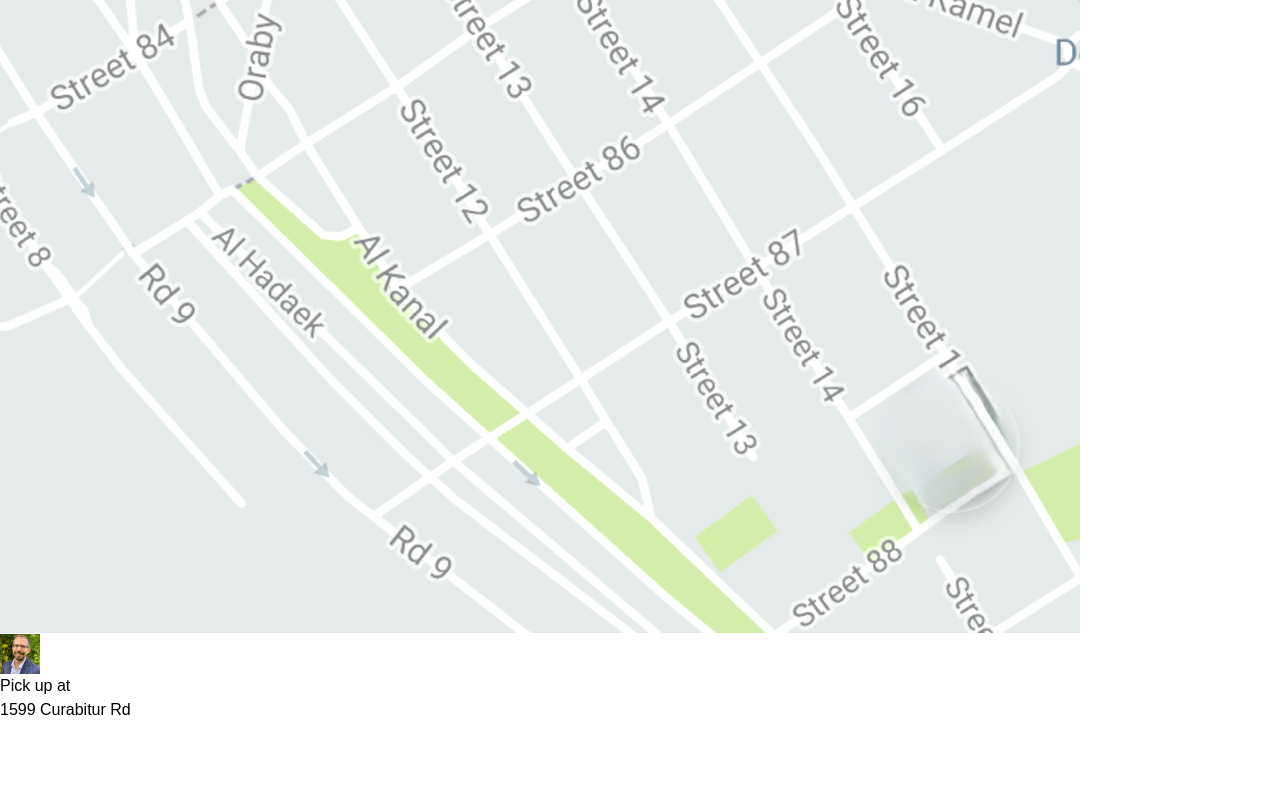
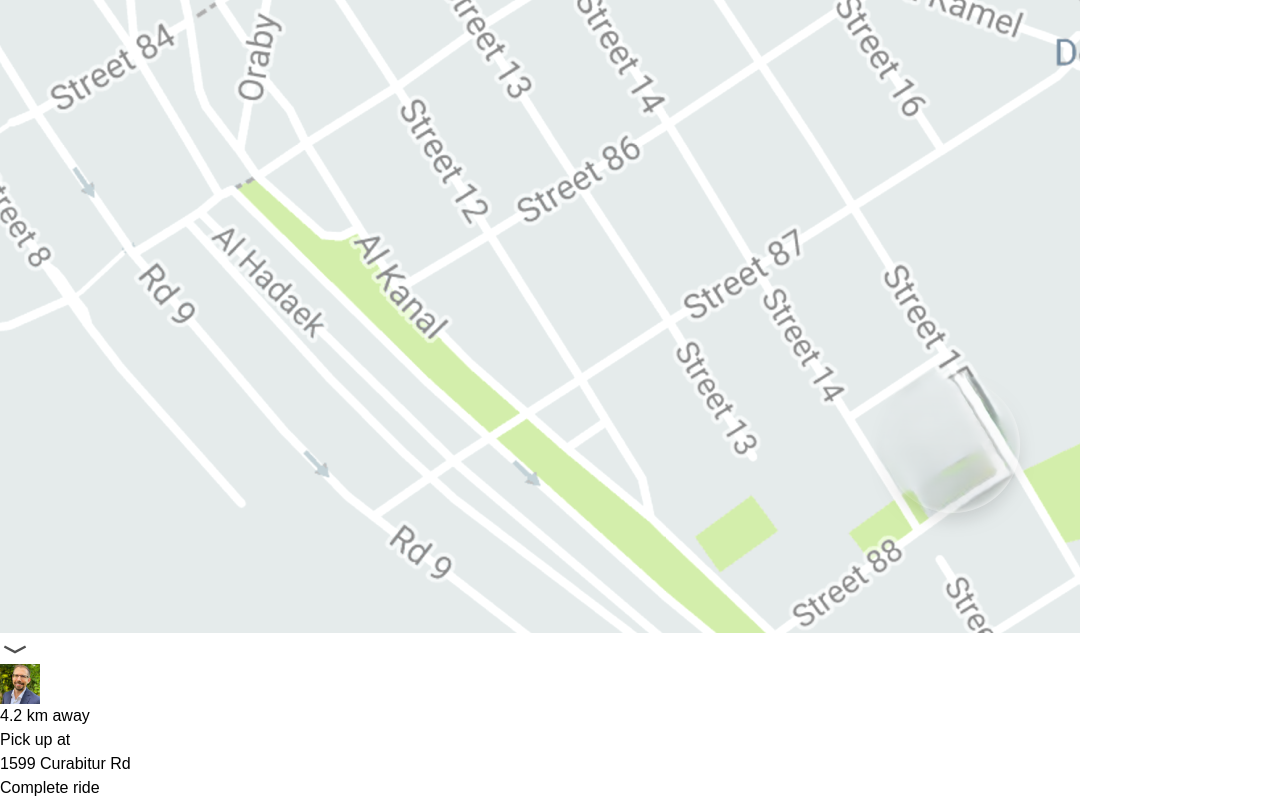
Before and after one commit to hassan-xr0/Uber-Clone, a React (Vite) app in the folder frontend/: page /captain-ride in a window 1280 px wide. Shown: the part 3590-4390 px from the top of the page. Before the commit the page ends 4312 px from the top, so only its background shows below. Built offline with nearby package versions, Linux system fonts and the light colour scheme; sample sign-in values are in the browser's storage; a web font is replaced by a local one.

Commit message:
Add otp input

```diff
--- a/frontend/src/components/ConfirmRide.jsx
+++ b/frontend/src/components/ConfirmRide.jsx
@@ -12,7 +12,7 @@
   return (
     <div className="w-screen flex flex-col items-center">
       {" "}
-      <div onClick={() => setIsOpenConfirm(false)}>
+      <div className="mt-2" onClick={() => setIsOpenConfirm(false)}>
         <img src={WideArrow} width={20} />
       </div>
       <h2 className="text-lg font-semibold mt-3">Confirm your ride</h2>
@@ -57,6 +57,7 @@
           <p className="text-[11px] text-zinc-500 leading-4">Cash Cash</p>
         </div>
       </div>
+
       <button onClick={()=>setLookingDirver(true)} className="w-[90vw] bg-black text-white py-[7px] text-sm mt-3 rounded-lg ">
         Confirm
       </button>
--- a/frontend/src/components/RideRequest.jsx
+++ b/frontend/src/components/RideRequest.jsx
@@ -63,6 +63,12 @@
       </div>
     </div>
 
+    <form className="flex flex-col " onSubmit={(e) => submitHandler(e)}>
+            <input
+              className="bg-[#eeee] p-[13px] mt-2 rounded-xl w-[100%]"
+              type="number"
+              placeholder="Enter OTP"
+            />
     <div className="flex w-full flex-row-reverse items-end mt-3 gap-2">
       <Link to='/captain-ride' onClick={() => setIsOpenRideDetails (true)} className=" bg-black border-2 border-black text-white px-[12vw] py-[8px] text-sm rounded-lg ">
         Accept
@@ -74,6 +80,9 @@
         Ignore
       </button>
     </div>
+          </form>
+
+
   </div>
   )
 }
--- a/frontend/src/pages/CaptainRide.jsx
+++ b/frontend/src/pages/CaptainRide.jsx
@@ -3,6 +3,7 @@
 import Logout from "../images/logout.svg";
 import userBg from "../images/uber-search-2.png";
 import uberDriverLogo from "/src/images/UberDriveLogo.svg";
+import WideArrow from "../images/arrow-down-wide.svg";
 import { Link } from "react-router-dom";
 
 const CaptainRide = () => {
@@ -23,18 +24,32 @@
         <img src={userBg} alt="" />
       </div>
       {/* Main Panel -dashboard- */}
-      <div className="absolute bottom-0  bg-white  py-4  rounded-t-xl">
-        <div className="w-screen flex gap-4  px-5">
-          <img src={User} className="rounded-full" width={40} />
+      <div className="absolute bottom-0  bg-white pb-4 pt-1  rounded-t-xl">
+        <div className="w-screen flex flex-col items-center  gap-4   px-">
+          <div  onClick={() => {}}>
+            <img src={WideArrow} width={30} />
+          </div>
+          <div className="flex w-full justify-between items-center px-5">
 
-          <div className="flex flex-col">
-            <p className="text-[13px] font-medium text-zinc-500 tracking-tighter">
-              Pick up at
-            </p>
-            <h3 className="font-semibold text-[16px] tracking-tighter">
-              1599 Curabitur Rd
-            </h3>
+            <div className="flex gap-4 items-center">
+            <div><img src={User} className="rounded-full" width={40} /></div>
+            <div className="flex flex-col leading-4">
+            <p className="text-[11px] font-medium text-zinc-500 tracking-tighter">4.2 km away</p>
+              <p className="text-[12px] font-medium text-zinc-500 tracking-tighter">
+                Pick up at
+              </p>
+              <h3 className="font-semibold text-[14px] tracking-tighter">
+                1599 Curabitur Rd
+              </h3>
+
+            </div>
+            </div>
+
+            <button className="text-[12px] bg-black border-2 border-black text-white px-[9px] py-[9px] rounded-lg ">Complete ride</button>
           </div>
+
+
+
         </div>
       </div>
     </div>
```
